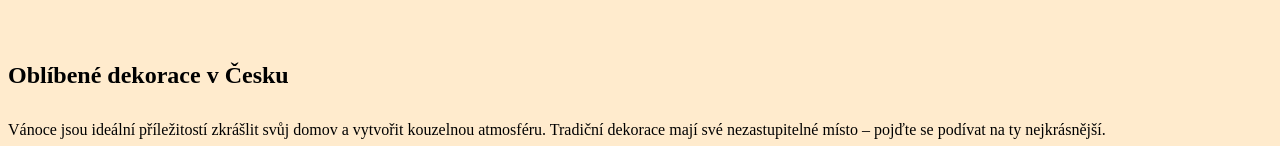
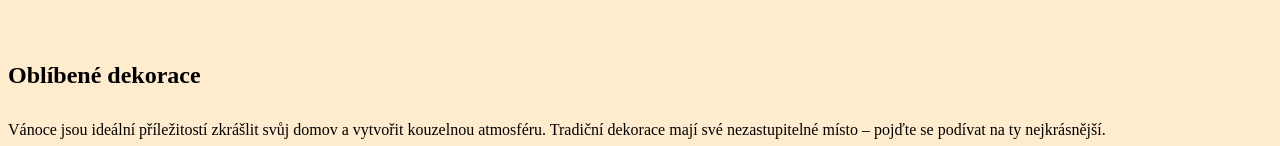
Before and after one commit to Nikol100/web, a plain HTML site: page dekorace.html in a window 1280 px wide. Shown: the part 182-328 px from the top of the page. Drawn offline with Linux system fonts and the light colour scheme.

Commit message:
Add files via upload

```diff
--- a/dekorace.html
+++ b/dekorace.html
@@ -16,7 +16,7 @@
      <a href="oblíbené recepty.html">recepty</a></ul>
     </nav>
     <section>
-        <h2> Oblíbené dekorace v Česku</h2>
+        <h2> Oblíbené dekorace </h2>
         <article>
             <p> Vánoce jsou ideální příležitostí zkrášlit svůj domov a vytvořit kouzelnou atmosféru. Tradiční dekorace mají své nezastupitelné místo – pojďte se podívat na ty nejkrásnější.
 
```
